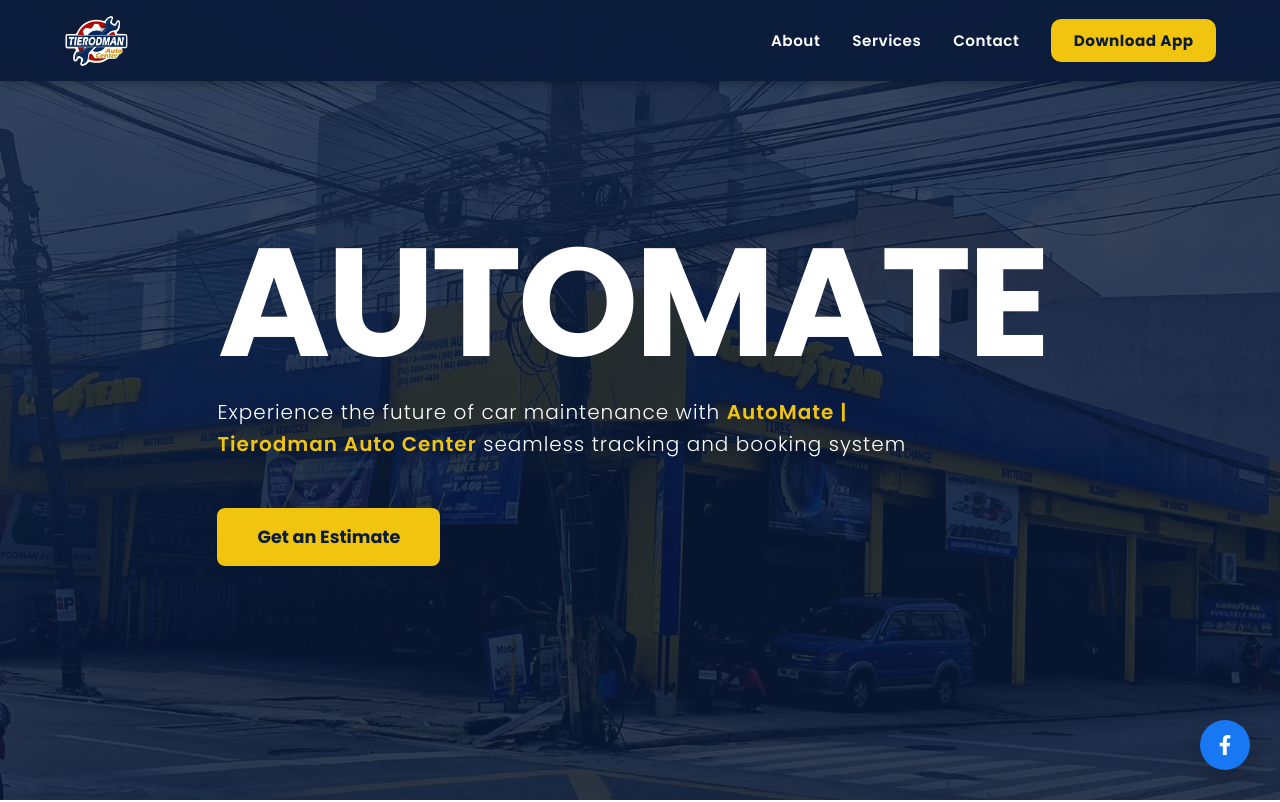
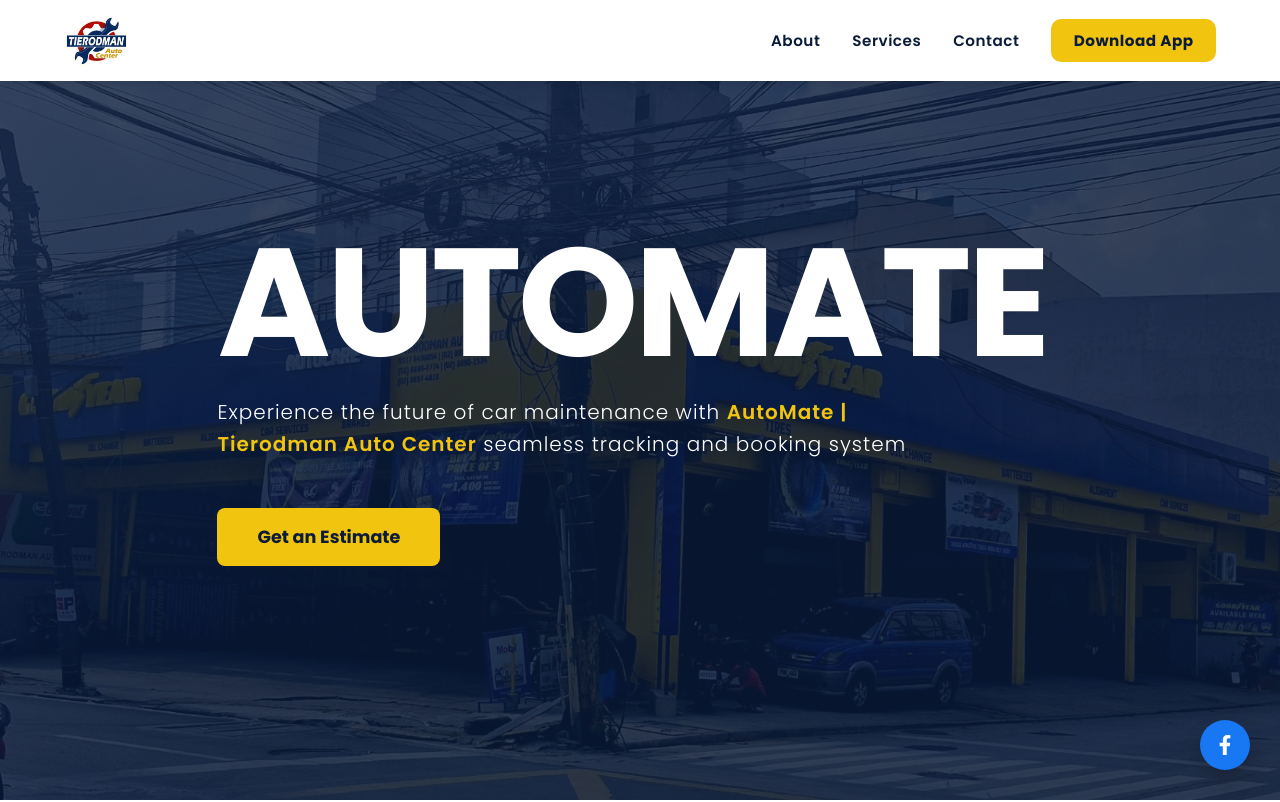
Before and after one commit to cheshayr/AboutMePage, a React (Create React App) app: page / in a window 1280 px wide. Shown: the top 802 px of the page. Built offline with nearby package versions, Linux system fonts and the light colour scheme.

Commit message:
Update Nav Bar

```diff
--- a/src/assets/styles/navbar.css
+++ b/src/assets/styles/navbar.css
@@ -5,8 +5,14 @@
   position: fixed;
   top: 0;
   width: 100%;
-  background: rgba(11, 27, 58, 0.95);
-  backdrop-filter: blur(8px);
+
+  /* 1. Change background to solid white (or #0b1b3a for navy) */
+  background: #ffffff;
+
+  /* 2. Remove the blur effect */
+  backdrop-filter: none;
+
+  /* Keep the rest as is */
   color: white;
   display: flex;
   text-decoration: none;
@@ -14,9 +20,7 @@
   align-items: center;
   padding: 0.5rem 4rem;
   z-index: 1000;
-  box-shadow: 0 2px 8px rgba(0, 0, 0, 0.3);
-
-  /* Apply Poppins to the whole navbar */
+  box-shadow: 0 2px 8px rgba(0, 0, 0, 0.1); /* Optional: softened the shadow for a cleaner look */
   font-family: 'Poppins', sans-serif;
 }
 
@@ -78,7 +82,7 @@
 /* Base styles for standard links */
 .navbar nav a {
   position: relative;
-  color: #ffffff;
+  color: #0b1b3a;
   text-decoration: none;
   font-family: 'Poppins', sans-serif;
   font-weight: 600;
```
